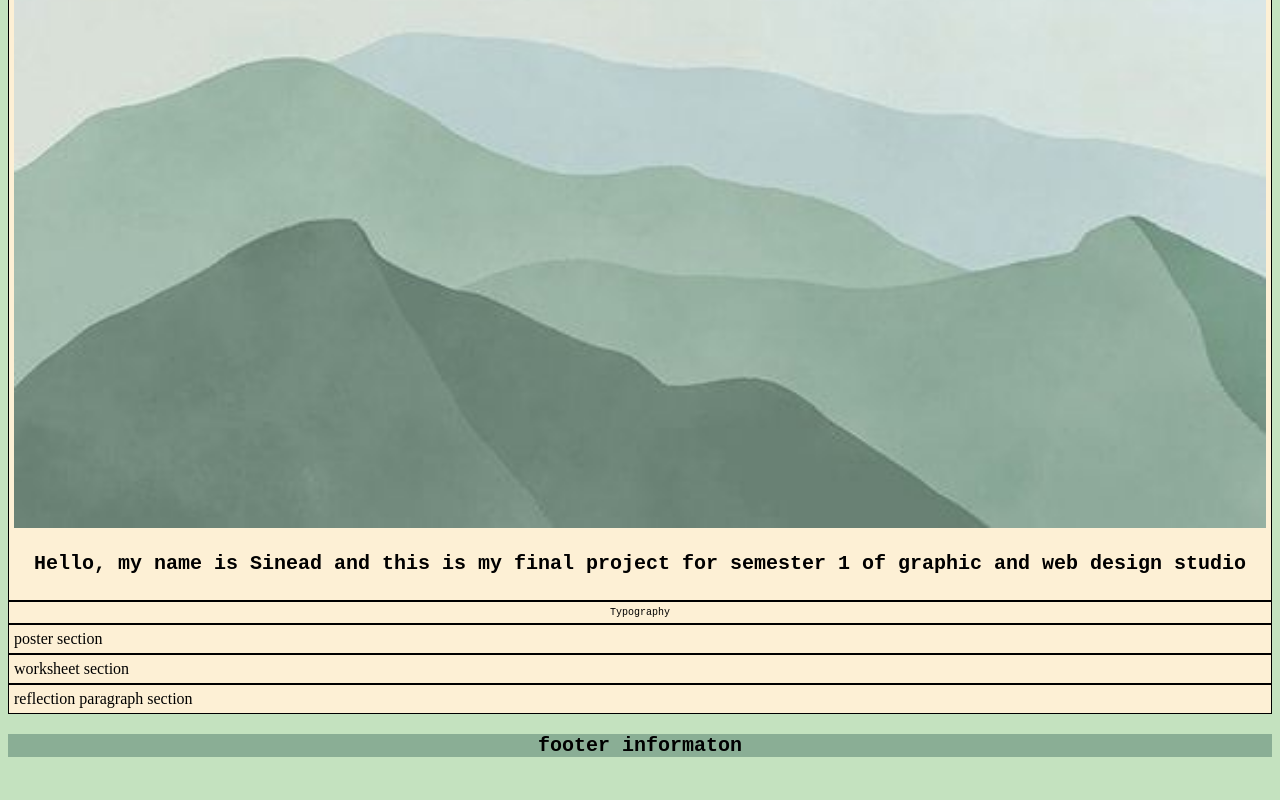
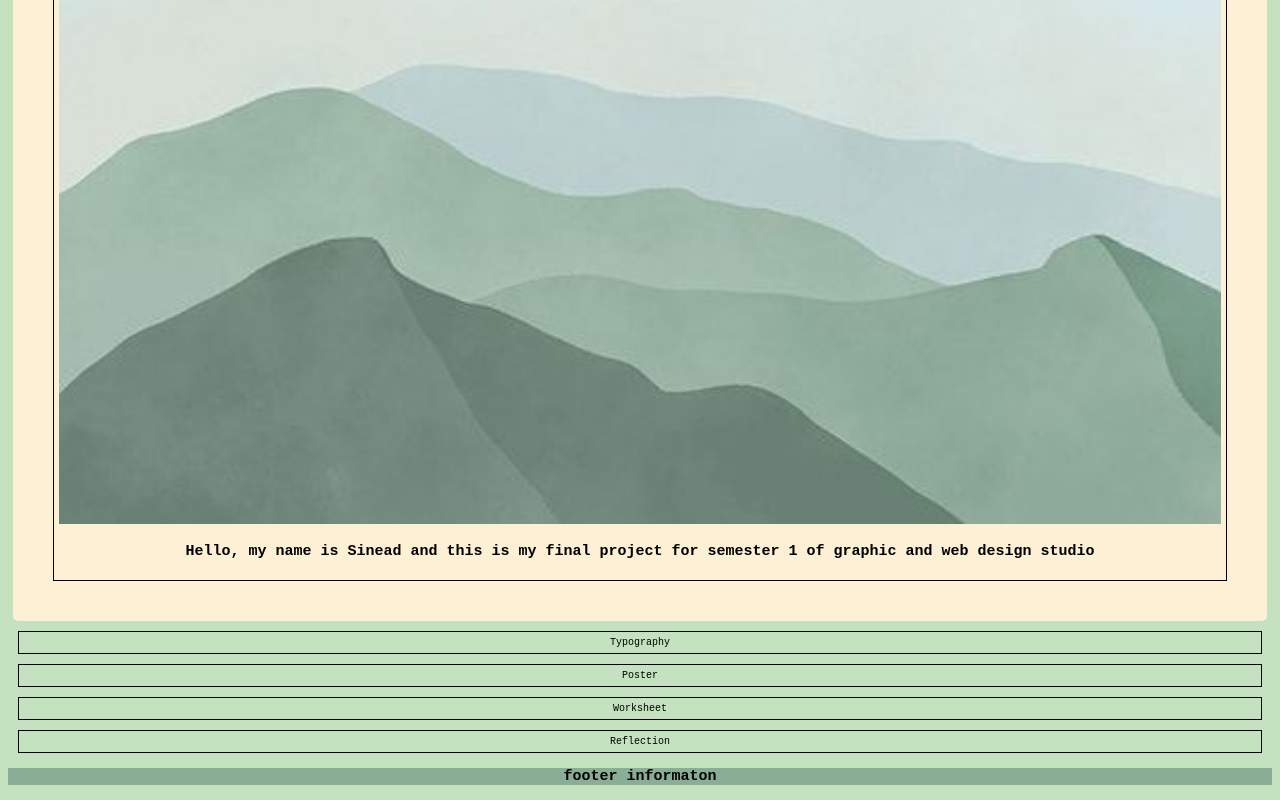
Before and after one commit to sineaddoherty5/final-project, a plain HTML site: page index.html in a window 1280 px wide. Shown: the part 486-1286 px from the top of the page. Before the commit the page ends 1263 px from the top, so only its background shows below. Drawn offline with Linux system fonts and the light colour scheme.

Commit message:
add styles

```diff
--- a/index.html
+++ b/index.html
@@ -37,23 +37,24 @@
             <p>Hello, my name is Sinead and this is my final project for semester 1 of graphic and web design studio</p>
         </section>
 
+    </main>
+
         <section class ="typography-section">
             Typography
         </section>
 
         <section class ="poster-section">
-            poster section
+            Poster
         </section>
 
         <section class ="worksheet-section">
-            worksheet section
+            Worksheet
         </section>
 
         <section class ="reflection-section">
-            reflection paragraph section
+            Reflection
         </section>
 
-    </main>
 
     <footer>
         <p>footer informaton</p>
--- a/styles.css
+++ b/styles.css
@@ -8,7 +8,7 @@ p{
     font-family: 'Courier New', Courier, monospace;
     font-weight: 600;
     font-style: normal;
-    font-size: 20px;
+    font-size: 15px;
     text-align: center;
 }
 
@@ -27,10 +27,11 @@ ul {
 }
 
 header{
-    background-color: rgb(238, 241, 226);
+    background-color: rgb(138, 174, 149);
     text-align: center;
     font-family: Cambria, Cochin, Georgia, Times, 'Times New Roman', serif;
     border-radius: 5px;
+    padding: 1px;
 }
 
 .container-navigation {
@@ -42,6 +43,10 @@ header{
 
 main{
     background-color: #FDF0D5;
+    border-radius: 5px;
+    border-color: rgb(138, 174, 149);
+    padding: 40px;
+    margin: 5px;
 }
 
 
@@ -56,7 +61,7 @@ section{
 }
 
 button {
-    background-color: rgb(238, 241, 226);
+    background-color: #FDF0D5;
     border: solid;
     border-width: 1px;
     border-radius: 3px;
@@ -74,6 +79,7 @@ button:hover {
 
 .mountains{
     width: 100%;
+    align-content: center;
 }
 
 .typography-section{
@@ -82,4 +88,36 @@ button:hover {
     font-style: normal;
     font-size: 10px;
     text-align: center;
+    padding: 5px;
+    margin: 10px;
 }
+
+.poster-section{
+    font-family: 'Courier New', Courier, monospace;
+    font-weight: 400;
+    font-style: normal;
+    font-size: 10px;
+    text-align: center;
+    padding: 5px;
+    margin: 10px;
+}
+
+.worksheet-section{
+    font-family: 'Courier New', Courier, monospace;
+    font-weight: 400;
+    font-style: normal;
+    font-size: 10px;
+    text-align: center;
+    padding: 5px;
+    margin: 10px;
+}
+
+.reflection-section{
+    font-family: 'Courier New', Courier, monospace;
+    font-weight: 400;
+    font-style: normal;
+    font-size: 10px;
+    text-align: center;
+    padding: 5px;
+    margin: 10px;
+}
```
